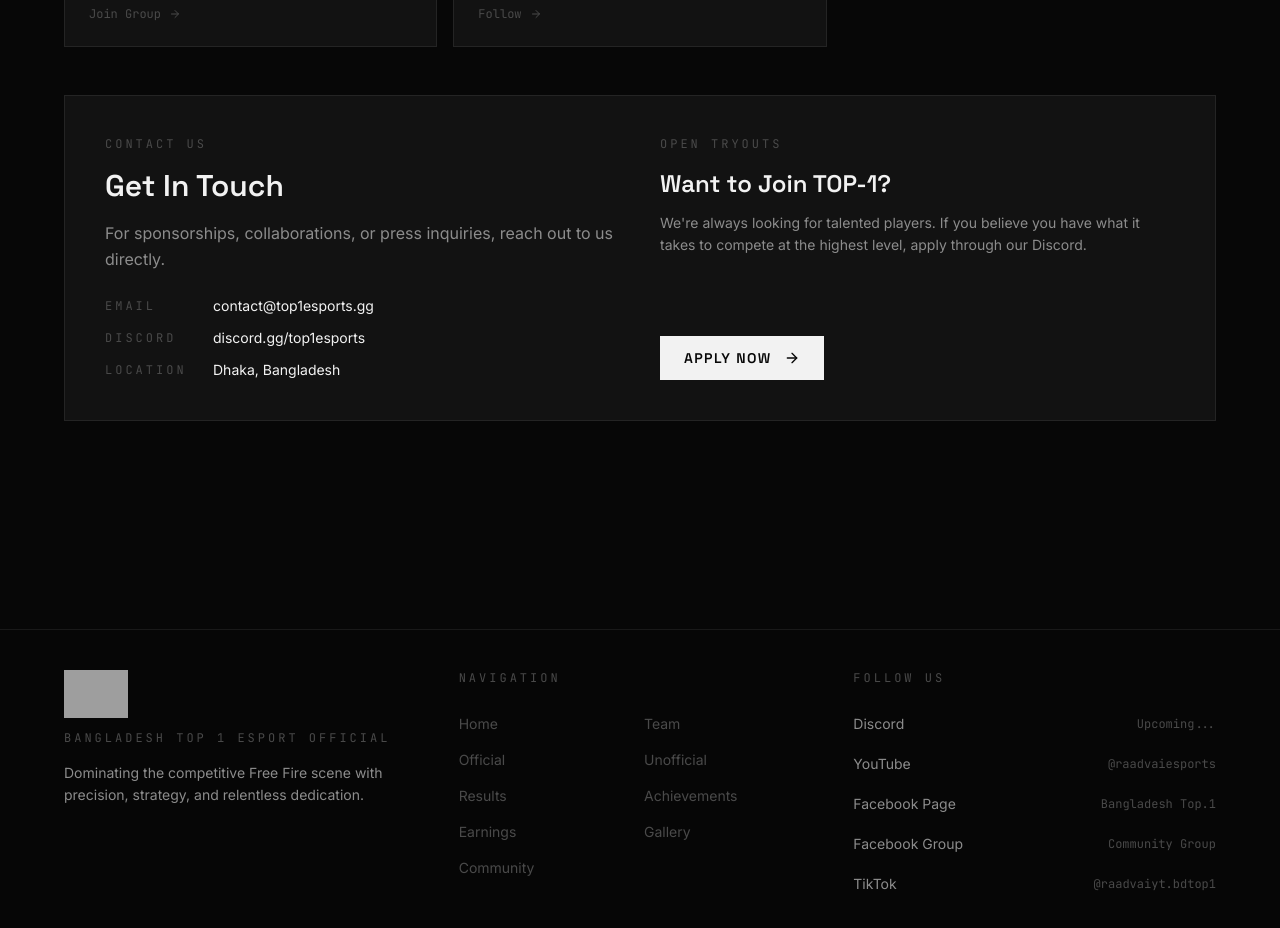
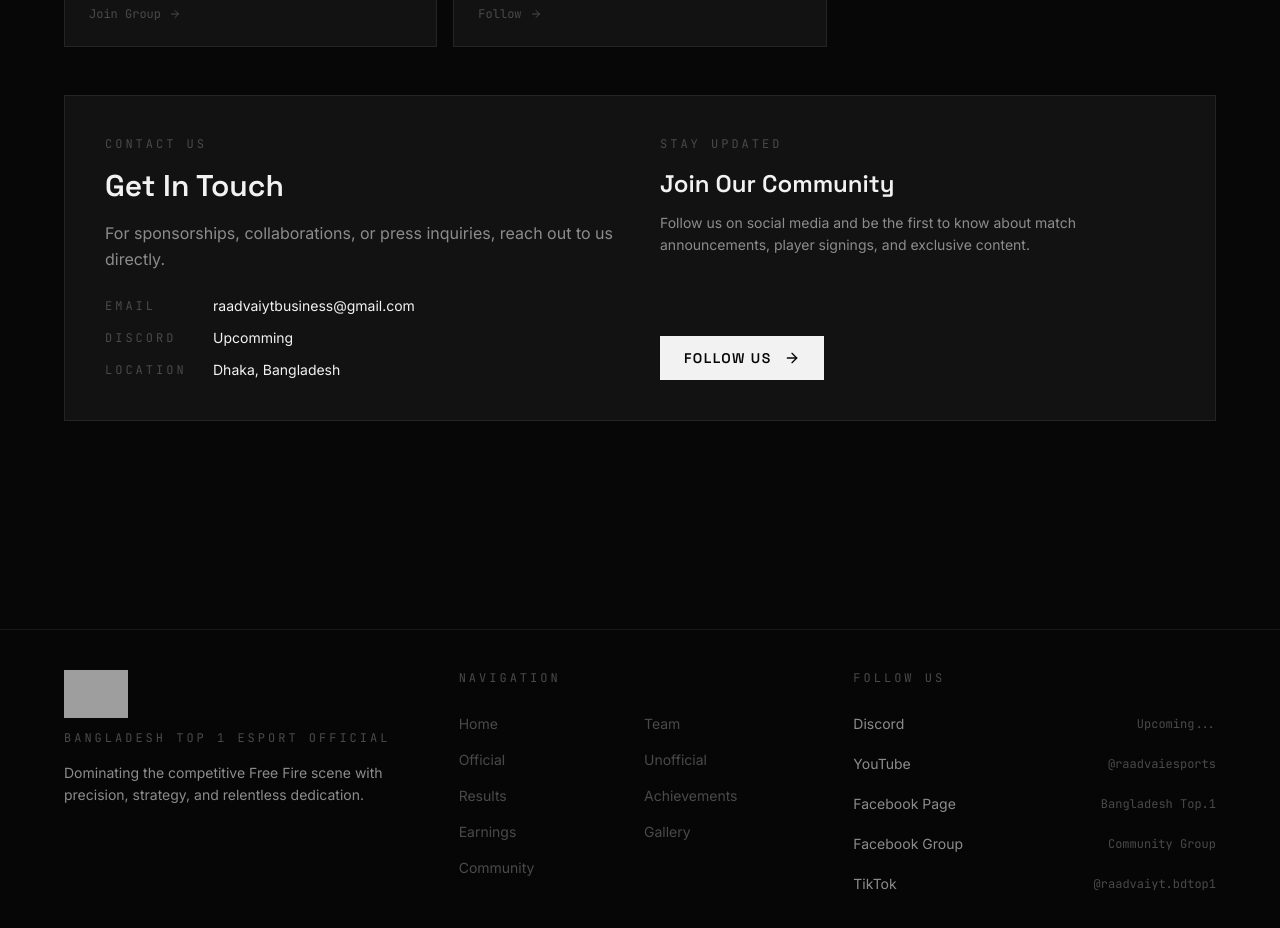
Before and after one commit to sijadahmadsinha/bangladesh-top-1-esports, a React (Vite) app: page /community in a window 1280 px wide. Shown: the part 900-1828 px from the top of the page. Built offline with nearby package versions, Linux system fonts and the light colour scheme; no server answers; grey boxes are pictures that could not be loaded.

Commit message:
Save local changes before pushing project

```diff
--- a/index.html
+++ b/index.html
@@ -1,6 +1,7 @@
 <!DOCTYPE html>
 <html lang="en">
   <head>
+    <meta name="google-site-verification" content="cTsQn-cP7Zvqb7SF7ya8JAZKXwjCEJ06hrfy-JCmmVo" />
     <meta charset="UTF-8" />
     <link rel="icon" type="image/svg+xml" href="/favicon.svg" />
     <meta name="viewport" content="width=device-width, initial-scale=1.0, maximum-scale=1.0, user-scalable=no" />
--- a/src/pages/Community.jsx
+++ b/src/pages/Community.jsx
@@ -120,13 +120,13 @@ export default function Community() {
                 <div className="flex items-center gap-3">
                   <span className="font-mono text-xs text-steel tracking-ultra uppercase w-24">Email</span>
                   <a href="mailto:contact@top1esports.gg" className="font-body text-sm text-silver hover:text-silver/70 transition-colors min-h-0">
-                    contact@top1esports.gg
+                     raadvaiytbusiness@gmail.com
                   </a>
                 </div>
                 <div className="flex items-center gap-3">
                   <span className="font-mono text-xs text-steel tracking-ultra uppercase w-24">Discord</span>
-                  <a href="https://discord.gg/top1esports" className="font-body text-sm text-silver hover:text-silver/70 transition-colors min-h-0">
-                    discord.gg/top1esports
+                  <a href="#" className="font-body text-sm text-silver hover:text-silver/70 transition-colors min-h-0">
+                    Upcomming
                   </a>
                 </div>
                 <div className="flex items-center gap-3">
@@ -139,19 +139,19 @@ export default function Community() {
             {/* Join team callout */}
             <div className="flex flex-col justify-between">
               <div>
-                <p className="font-mono text-xs text-steel tracking-ultra uppercase mb-4">Open Tryouts</p>
-                <h3 className="font-heading text-2xl font-semibold text-silver mb-3">Want to Join TOP-1?</h3>
+                <p className="font-mono text-xs text-steel tracking-ultra uppercase mb-4">Stay Updated</p>
+                <h3 className="font-heading text-2xl font-semibold text-silver mb-3">Join Our Community</h3>
                 <p className="font-body text-muted-foreground text-sm leading-relaxed mb-6">
-                  We're always looking for talented players. If you believe you have what it takes to compete at the highest level, apply through our Discord.
+                  Follow us on social media and be the first to know about match announcements, player signings, and exclusive content.
                 </p>
               </div>
               <a
-                href="https://discord.gg/top1esports"
+                href="#"
                 target="_blank"
                 rel="noopener noreferrer"
                 className="inline-flex items-center gap-3 bg-silver text-obsidian px-6 py-3 font-heading font-semibold text-sm tracking-widest uppercase hover:bg-silver/90 transition-all group min-h-0 w-fit"
               >
-                Apply Now
+                Follow Us
                 <ArrowRight size={16} className="group-hover:translate-x-1 transition-transform" />
               </a>
             </div>
--- a/src/pages/admin/AdminSponsors.jsx
+++ /dev/null
@@ -1,29 +0,0 @@
-import { base44 } from '@/api/base44Client';
-import EntityManager from '../../components/admin/EntityManager';
-
-const sponsorFields = [
-  ['name', { type: 'string' }],
-  ['image_url', { type: 'string' }],
-  ['order', { type: 'number' }],
-  ['is_active', { type: 'boolean' }]
-];
-
-export default function AdminSponsors() {
-  return (
-    <EntityManager
-      entityName="Sponsor"
-      entity={base44.entities.Sponsor}
-      fields={sponsorFields}
-      title="Sponsor Management"
-      renderRow={(item) => (
-        <div className="flex items-center gap-3">
-          {item.image_url && <img src={item.image_url} alt="" className="w-16 h-8 object-contain rounded-sm opacity-80" />}
-          <div>
-            <p className="font-heading text-sm text-silver">{item.name}</p>
-          </div>
-          {!item.is_active && <span className="font-mono text-[10px] text-steel ml-auto opacity-50">[inactive]</span>}
-        </div>
-      )}
-    />
-  );
-}
```
